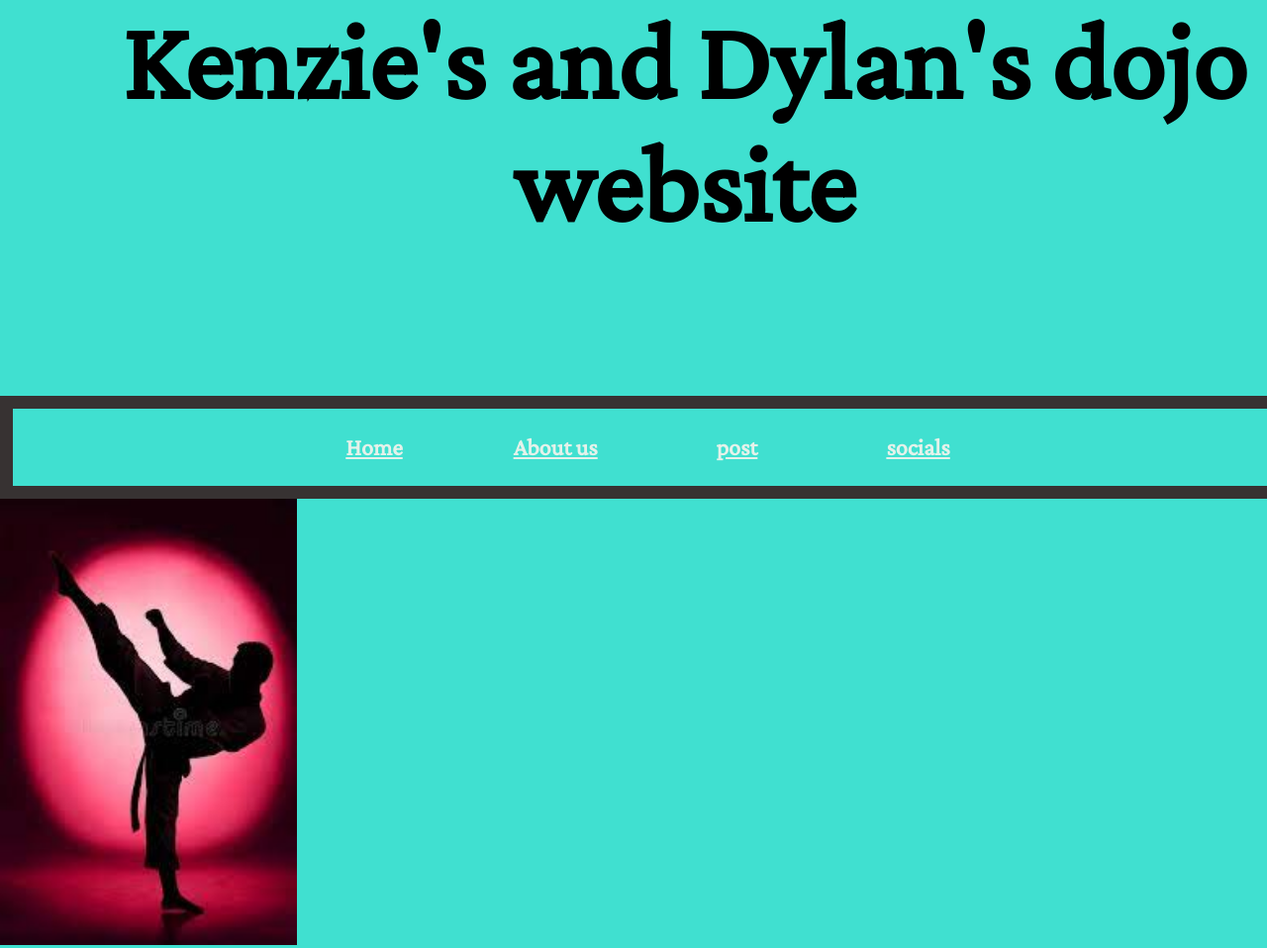
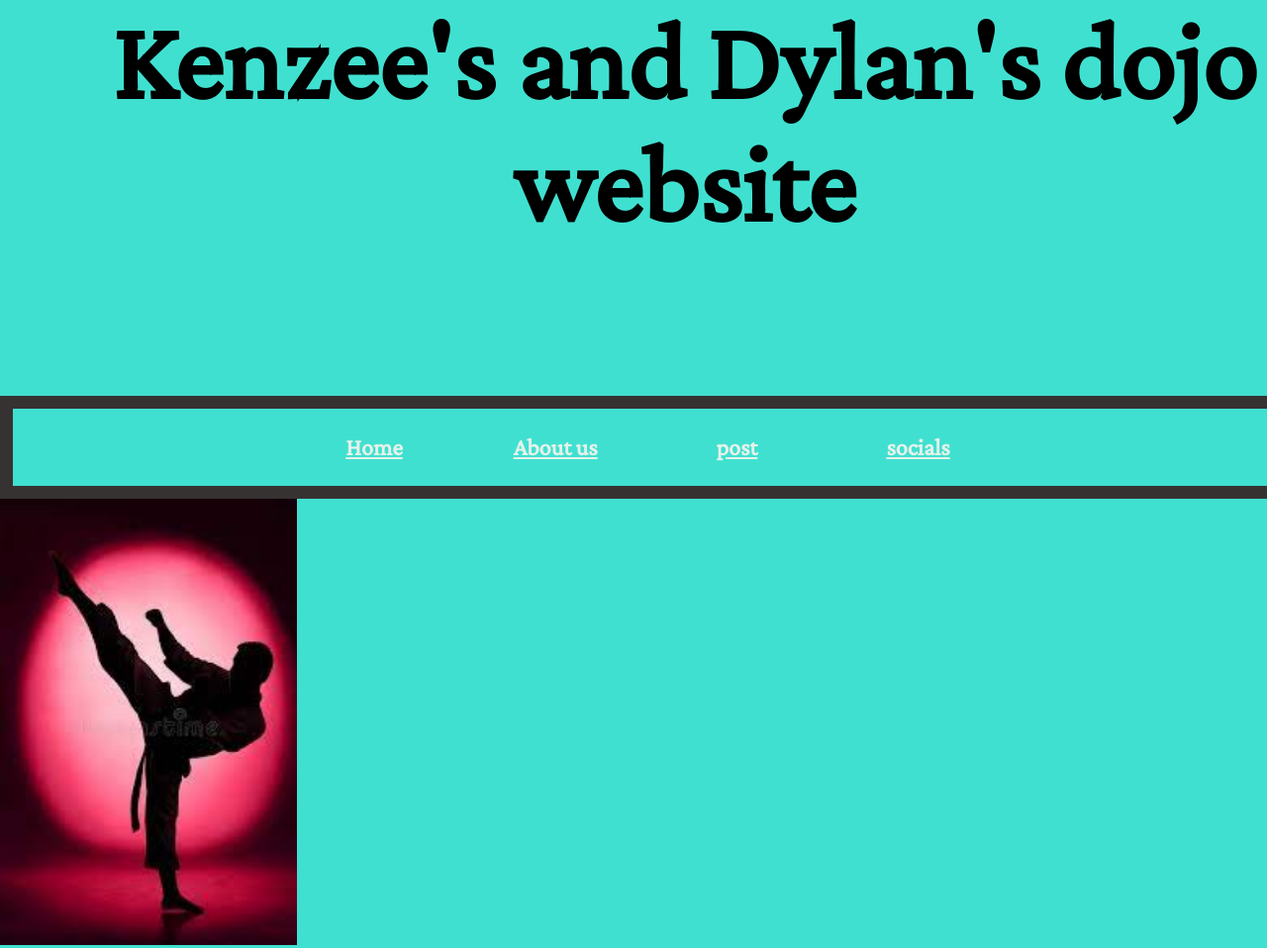
Before and after one commit to Dylandog5002/Karate, a plain HTML site: page index.html in a window 1280 px wide. Shown: the top 958 px of the page at 99% size. Drawn offline with nearby package versions, Linux system fonts and the light colour scheme; a web font is replaced by a local one.

Commit message:
Update index.html

```diff
--- a/index.html
+++ b/index.html
@@ -8,7 +8,7 @@
 
 <body>
 	<header>
-		<h1>Kenzie's and Dylan's dojo website</h1>
+		<h1>Kenzee's and Dylan's dojo website</h1>
 	</header>
 
 	<nav class="hnav">
```
